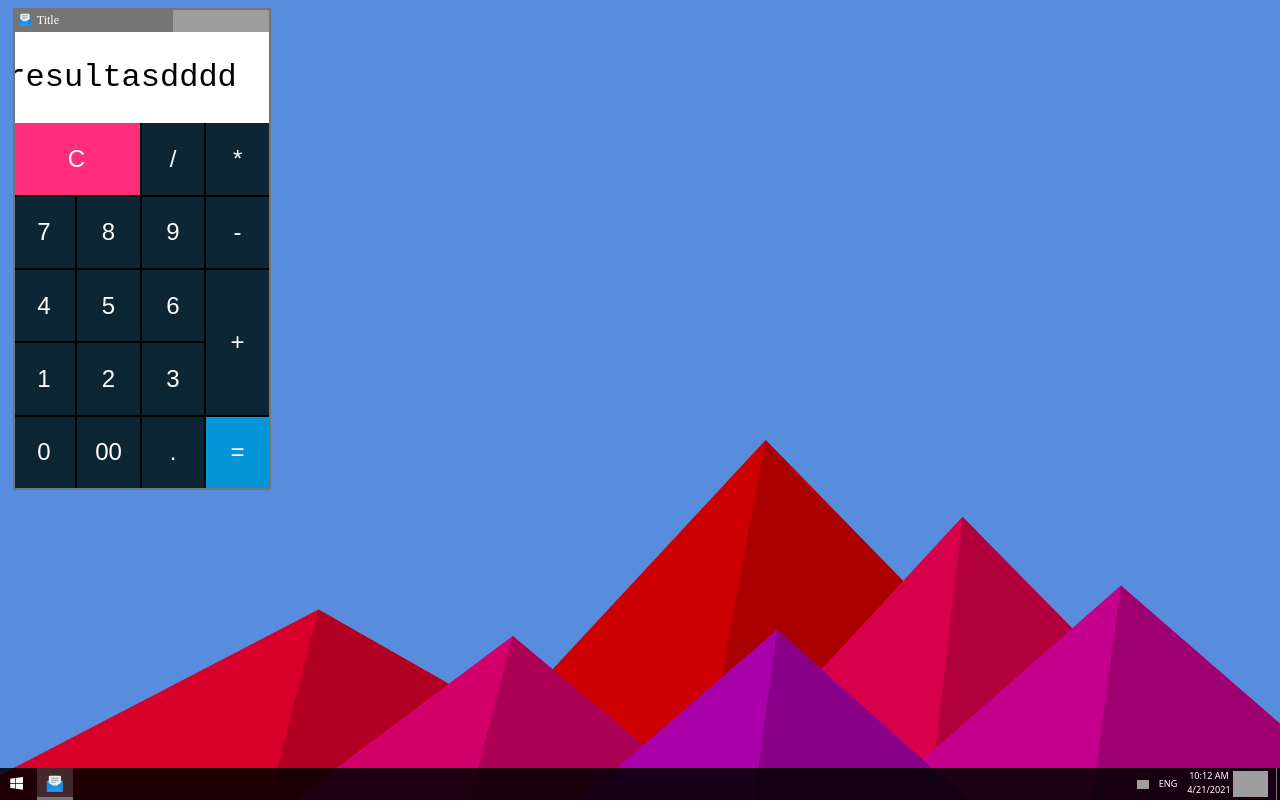
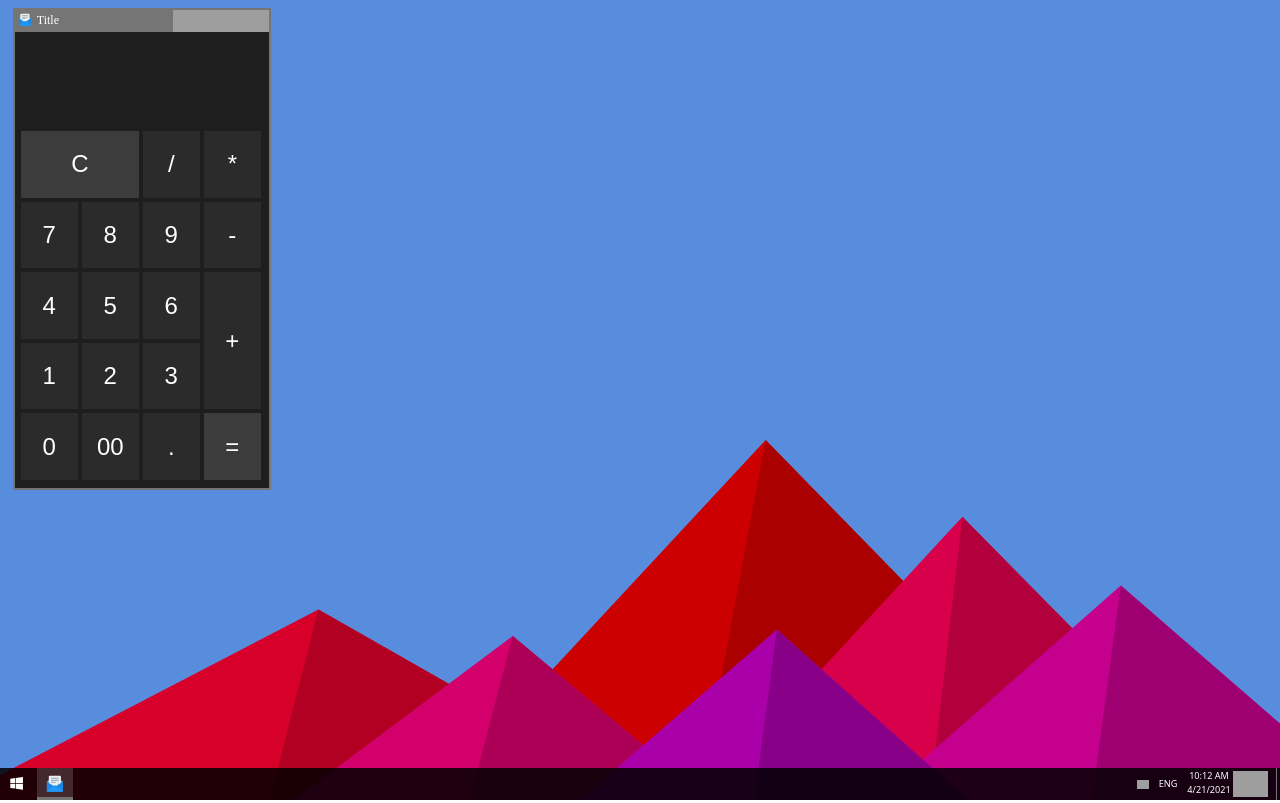
Before and after one commit to gumbernator/svelte-windows-10-clone, a Svelte app: page / in a window 1280 px wide. Both pictures are taken after a click on the button 55 px from the left and 784 px from the top of the page. Built offline with nearby package versions, Linux system fonts and the light colour scheme; grey boxes are pictures that could not be loaded; a web font is replaced by a local one.

Commit message:
calculator is getting functional, need to implement "=" onclick.

```diff
--- a/src/components/window/Window.svelte
+++ b/src/components/window/Window.svelte
@@ -306,7 +306,6 @@
         top: var(--top);
         width: var(--width);
         height: var(--height);
-        user-select: none;
     }
 
     .form-minimize {
--- a/src/components/window/forms/Calculator.svelte
+++ b/src/components/window/forms/Calculator.svelte
@@ -1,32 +1,50 @@
 <script lang="ts">
+    let text = "";
+
+    function clear() {
+        text = "";
+    }
+
+    function addCharacter(char: string) {
+        text += char;
+    }
+
+    function equals() {
+        text = "something :P";
+    }
 </script>
 
 <div class="calculator">
     <div class="top-section">
-        <p>resultasdddd</p>
+        <p>{text}</p>
     </div>
 
     <div class="bottom-section">
-        <button style="grid-column: span 2; background-color: #ff2d7a;"
-            >C</button
+        <button
+            style="grid-column: span 2; background-color: rgba(60, 60, 60);"
+            on:click={clear}>C</button
         >
-        <button>/</button>
-        <button>*</button>
-        <button>7</button>
-        <button>8</button>
-        <button>9</button>
-        <button>-</button>
-        <button>4</button>
-        <button>5</button>
-        <button>6</button>
-        <button style="grid-row: span 2;">+</button>
-        <button>1</button>
-        <button>2</button>
-        <button>3</button>
-        <button>0</button>
-        <button>00</button>
-        <button>.</button>
-        <button style="background-color: #0596d9;">=</button>
+        <button on:click={() => addCharacter("/")}>/</button>
+        <button on:click={() => addCharacter("*")}>*</button>
+        <button on:click={() => addCharacter("7")}>7</button>
+        <button on:click={() => addCharacter("8")}>8</button>
+        <button on:click={() => addCharacter("9")}>9</button>
+        <button on:click={() => addCharacter("-")}>-</button>
+        <button on:click={() => addCharacter("4")}>4</button>
+        <button on:click={() => addCharacter("5")}>5</button>
+        <button on:click={() => addCharacter("6")}>6</button>
+        <button style="grid-row: span 2;" on:click={() => addCharacter("+")}
+            >+</button
+        >
+        <button on:click={() => addCharacter("1")}>1</button>
+        <button on:click={() => addCharacter("2")}>2</button>
+        <button on:click={() => addCharacter("3")}>3</button>
+        <button on:click={() => addCharacter("0")}>0</button>
+        <button on:click={() => addCharacter("00")}>00</button>
+        <button on:click={() => addCharacter(".")}>.</button>
+        <button style="background-color: rgba(60, 60, 60);" on:click={equals}
+            >=</button
+        >
     </div>
 </div>
 
@@ -44,7 +62,7 @@
         right: 0;
         top: 0;
         height: 20%;
-        background: white;
+        background: rgb(30, 30, 30);
         display: flex;
         align-items: center;
     }
@@ -55,11 +73,12 @@
         right: 0;
         bottom: 0;
         height: 80%;
-        background: black;
+        padding: 0.5rem;
+        background: rgb(30, 30, 30);
         display: grid;
         grid-template-columns: 1fr 1fr 1fr 1fr;
         grid-template-rows: 1fr 1fr 1fr 1fr 1fr;
-        grid-gap: 0.125rem;
+        grid-gap: 0.25rem;
     }
 
     button {
@@ -69,20 +88,25 @@
         margin: 0;
         border-radius: 0;
         place-items: center;
-        background-color: #0d2636;
+        background-color: var(--system-color-1);
         color: white;
         font-size: 3vh;
     }
 
     button:active {
-        background-color: white;
+        transform: scale(0.95);
+    }
+
+    button:hover {
+        opacity: 0.5;
     }
 
     p {
         position: absolute;
         right: 0;
         margin-right: 2rem;
-        font-family: monospace;
+        font-family: SegoeUI;
         font-size: 2rem;
+        color: white;
     }
 </style>
```
Also changed, not shown: public/build/bundle.css, public/build/bundle.js, 1 other file (tests, documents, lock files or other folders).
